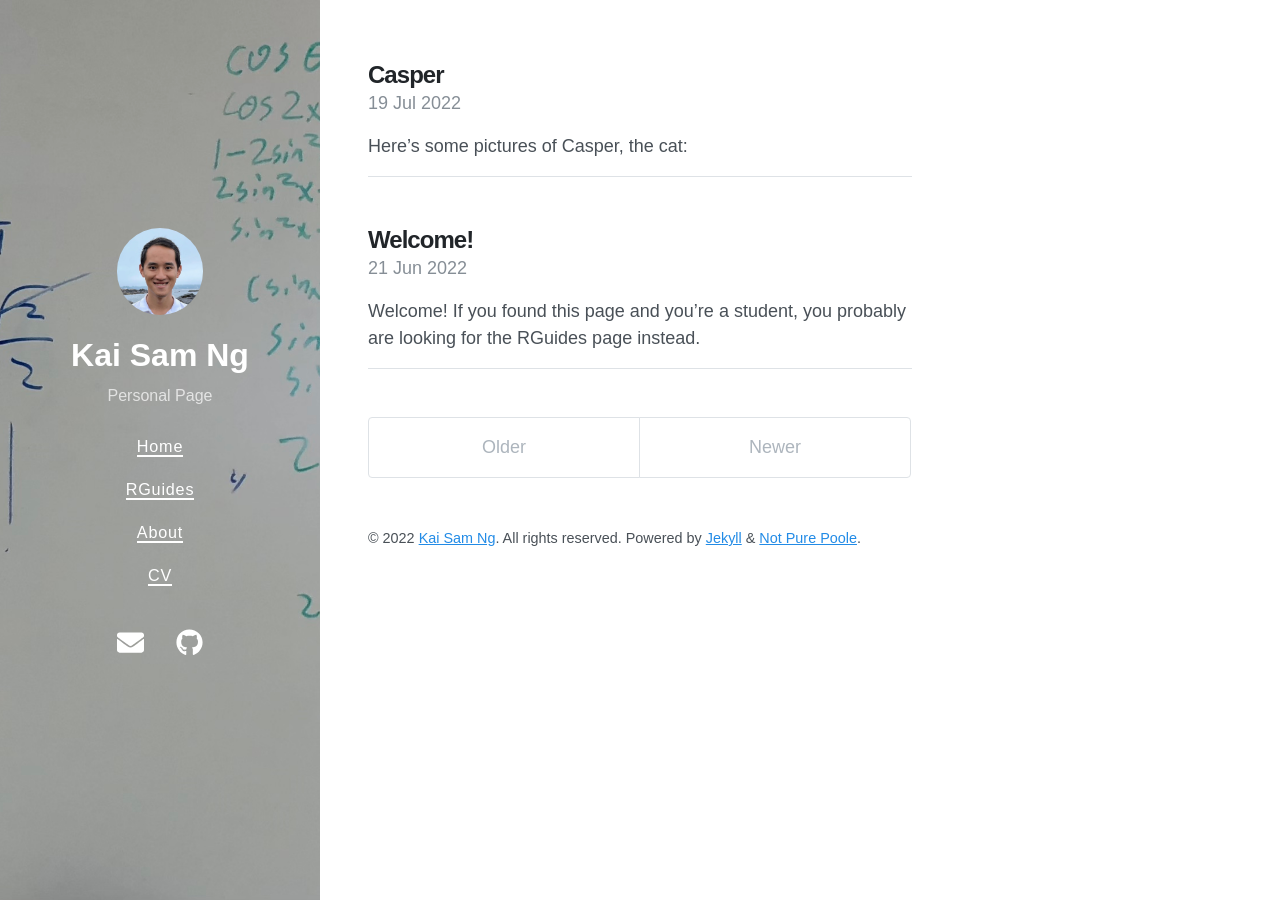
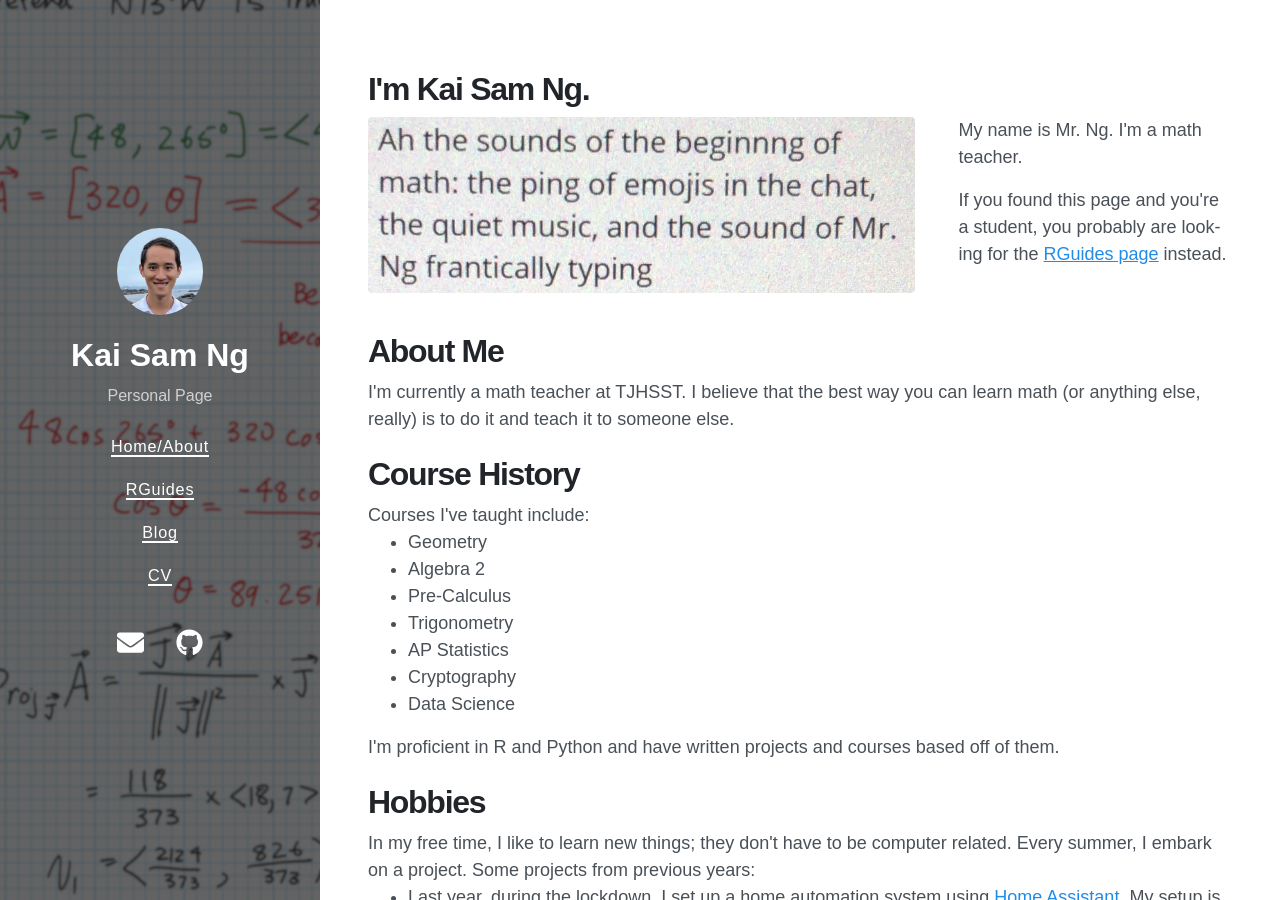
Before and after one commit to kaisamng/kaisamng.github.io, a Jekyll site: the page built from index.html, in a window 1280 px wide and 900 px high. Built offline with Jekyll 4.4.1, drawn with Linux system fonts in a browser that asks for light colours; nearby versions of some CDN libraries; the list of posts is cut into pages by our own code; some of the changed text lies outside the part shown.

Commit message:
update website

```diff
--- a/_config.yml
+++ b/_config.yml
@@ -5,7 +5,7 @@ url: https://kaisamng.github.io
 avatar: /avatar.jpg
 paginate: 5
 permalink: pretty
-cover_image: /bg.jpg
+cover_image: /bg.png
 
 # Gems
 plugins:
--- /dev/null
+++ b/_layouts/default_cleaner.html
@@ -0,0 +1,42 @@
+<!doctype html>
+<html lang="{{ page.lang | default: site.lang | default: "en" }}">
+
+  {% include head.html %}
+
+  <body>
+
+    <div class="container pure-g">
+      {%- assign cover_bg_color = site.cover_bg_color | default: "rgb(40, 73, 77)" -%}
+      {%- assign cover_color    = site.cover_color    | default: "rgb(255, 255, 255)" -%}
+      {%- assign cover_image    = site.cover_image -%}
+      {%- if page.cover_bg_color -%}
+        {%- assign cover_bg_color  = page.cover_bg_color -%}
+      {%- endif -%}
+      {%- if page.cover_color -%}
+        {%- assign cover_color     = page.cover_color -%}
+      {%- endif -%}
+      {%- if page.cover_image -%}
+        {%- assign cover_image     = page.cover_image -%}
+      {%- endif -%}
+      <div class="sidebar-left pure-u-1 pure-u-md-1-4" style="background-color: {{ cover_bg_color }}; color: {{ cover_color}}; {% if cover_image %}background-image: url({{ cover_image | relative_url }});{% endif %}">
+        {%- include sidebar-left.html -%}
+      </div>
+
+      <div class="content pure-u-1 pure-u-md-2">
+        {%- include content.html -%}
+      </div>
+    </div>
+
+    <script async src="https://use.fontawesome.com/releases/v5.0.12/js/all.js"></script>
+
+    {%- include scroll.html -%}
+
+    {%- if page.math -%}
+      {% include mathjax.html %}
+    {%- endif -%}
+
+    {%- if jekyll.environment == 'production' and site.google_analytics -%}
+      {%- include google-analytics.html -%}
+    {%- endif -%}
+  </body>
+</html>
--- a/index.html
+++ b/index.html
@@ -1,3 +1,51 @@
 ---
-layout: home
+layout: default_cleaner
+title: Welcome
 ---
+<h1> I'm Kai Sam Ng. </h1>
+<div style="display: grid; grid-template-columns: 2fr 1fr; grid-column-gap: 5%;">
+    <div>
+        <img src="Math_Class_Description.png"></i>
+    </div>
+    <div>
+    <p>My name is Mr. Ng. I'm a math teacher.  </p><p>If you found this page and you're a student, you probably are looking for the <a href="https://tjhsststats.github.io/RGuides/index.html"> RGuides page</a> instead.</p>
+    </div>
+</div>
+
+
+
+
+
+
+<h1> About Me </h1>
+
+I'm currently a math teacher at TJHSST. I believe that the best way you can learn math (or anything else, really) is to do it and teach it to someone else.
+
+<h1> Course History</h1>
+
+Courses I've taught include:
+
+<ul>
+<li>Geometry</li>
+<li>Algebra 2</li>
+<li>Pre-Calculus</li>
+<li>Trigonometry</li>
+<li>AP Statistics</li>
+<li>Cryptography</li>
+<li>Data Science</li>
+</ul>
+
+I'm proficient in R and Python and have written projects and courses based off of them.
+
+<h1>Hobbies</h1>
+
+In my free time, I like to learn new things; they don't have to be computer related.
+
+Every summer, I embark on a project. Some projects from previous years:
+
+<ul>
+<li>Last year, during the lockdown, I set up a home automation system using <a href="https://github.com/home-assistant/core">Home Assistant</a>. My setup is currently a Zigbee network (for lights and sensors), a MQTT server, and a PostgreSQL database running in a couple of Docker containers.</li>
+<li>I've also set up a Dropbox replacement with <a href="https://github.com/nextcloud/server">Nextcloud.</a></li>
+<li>This summer, I'm learning RMarkdown (finally) to publish some of the material I wrote for the experimental RS1 course onto <a href="https://tjhsststats.github.io/RGuides/index.html">this website.</a></li>
+</ul>
+</div>
```
Also changed, not shown: _data/navigation.yml (+4 -4 lines), _posts/2022-06-21-welcome-to-my-website.md (+1 -1 lines), about.md (deleted, +0 -13 lines), blog.html (added, +46 -0 lines), Math_Class_Description.png (renamed from assets/Math_Class_Description.png), assets/me.jpg (added), bg.jpg (deleted), bg.png (added).
